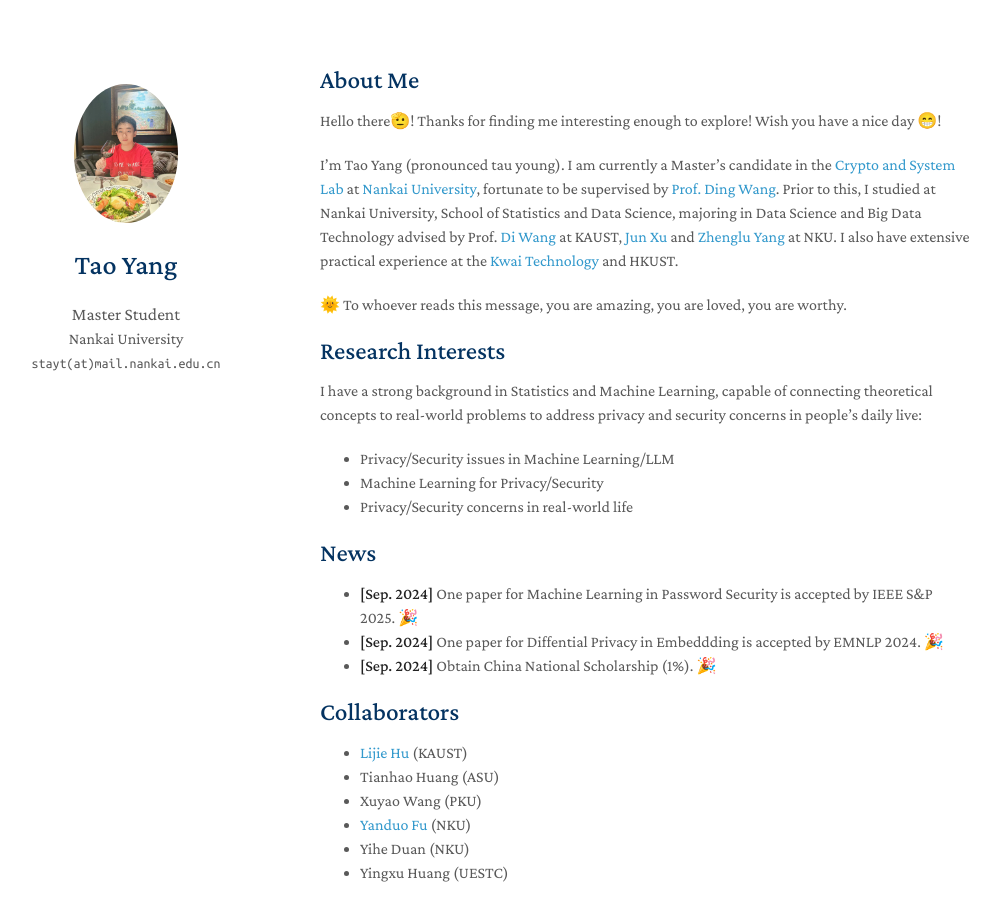
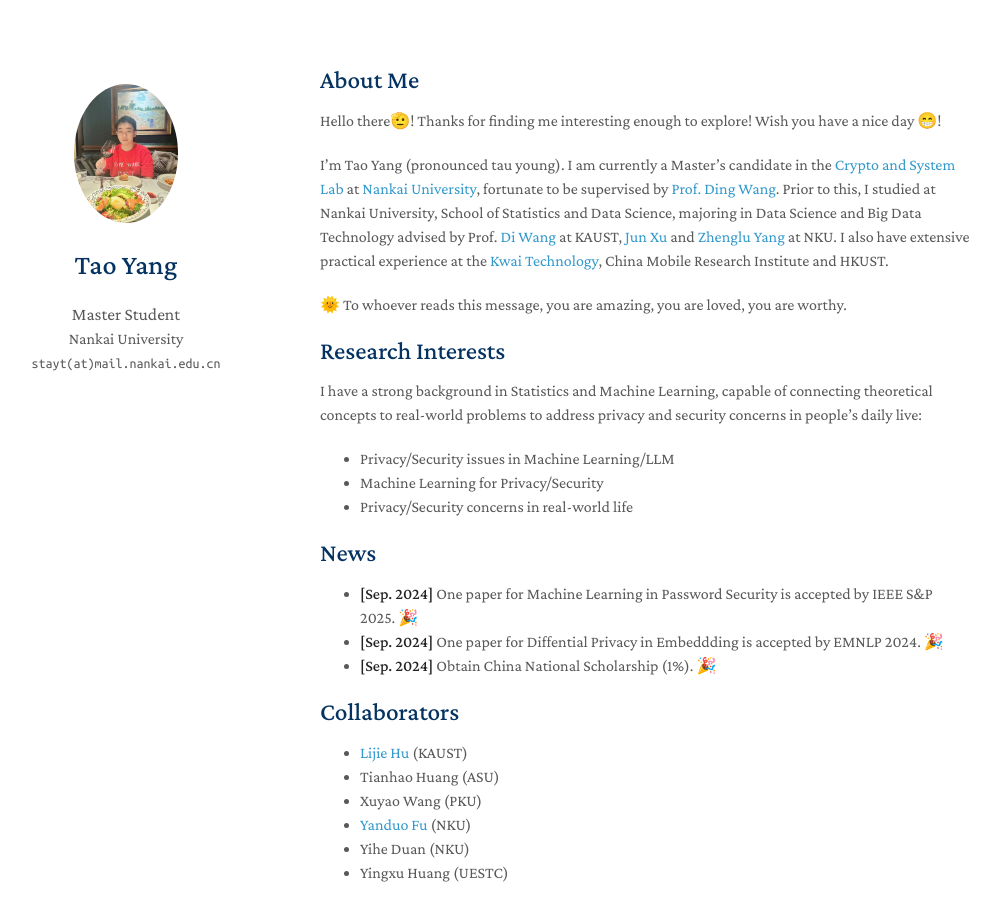
Before and after one commit to stayt1/stayt1.github.io, a Jekyll site: the page built from index.md, in a window 1280 px wide and 900 px high. Shown: the whole window, without its empty margins (150-1150 px from the left). Built offline with Jekyll 4.4.1, drawn with Linux system fonts in a browser that asks for light colours; a style sheet for code colours, icons or effects is not loaded; our own code applies the rules of GitHub Pages for plain Markdown files.

Commit message:
Update index.md

```diff
--- a/index.md
+++ b/index.md
@@ -6,7 +6,7 @@
 
 Hello there🫡! Thanks for finding me interesting enough to explore! Wish you have a nice day 😁!
 
-I'm Tao Yang (pronounced tau young). I am currently a Master's candidate in the [Crypto and System Lab](https://github.com/CSSLabNKU) at [Nankai University](https://www.nankai.edu.cn/), fortunate to be supervised by [Prof. Ding Wang](http://wangdingg.weebly.com/). Prior to this, I studied at Nankai University, School of Statistics and Data Science, majoring in Data Science and Big Data Technology advised by Prof. [Di Wang](https://shao3wangdi.github.io/) at KAUST, [Jun Xu](https://csjunxu.github.io/) and [Zhenglu Yang](https://bigdata.nankai.edu.cn/yangzl/list.htm) at NKU. I also have extensive practical experience at the [Kwai Technology](https://www.kwai.com/) and HKUST.
+I'm Tao Yang (pronounced tau young). I am currently a Master's candidate in the [Crypto and System Lab](https://github.com/CSSLabNKU) at [Nankai University](https://www.nankai.edu.cn/), fortunate to be supervised by [Prof. Ding Wang](http://wangdingg.weebly.com/). Prior to this, I studied at Nankai University, School of Statistics and Data Science, majoring in Data Science and Big Data Technology advised by Prof. [Di Wang](https://shao3wangdi.github.io/) at KAUST, [Jun Xu](https://csjunxu.github.io/) and [Zhenglu Yang](https://bigdata.nankai.edu.cn/yangzl/list.htm) at NKU. I also have extensive practical experience at the [Kwai Technology](https://www.kwai.com/), China Mobile Research Institute and HKUST.
 
 🌞 To whoever reads this message, you are amazing, you are loved, you are worthy.
 
```
